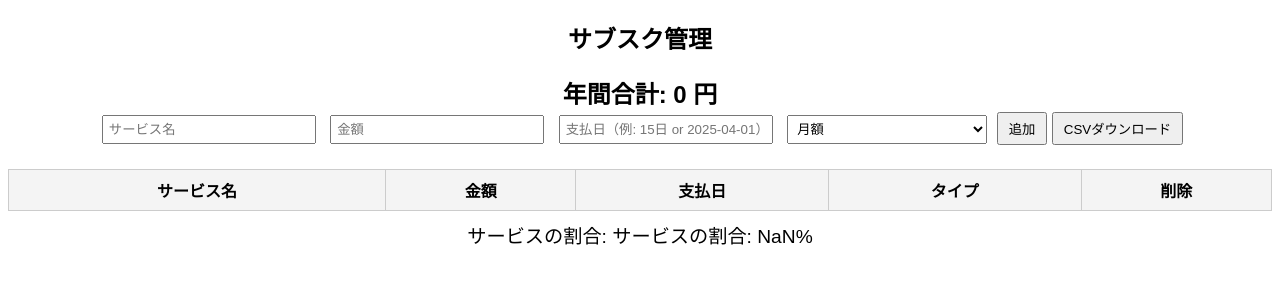
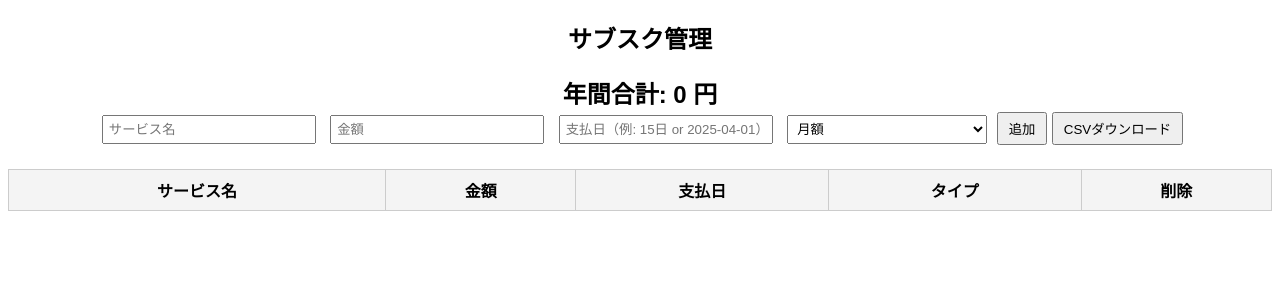
Before and after one commit to kkp-15/Sabusuku2, a plain HTML site: page index.html in a window 1280 px wide. Drawn offline with Linux system fonts and the light colour scheme.

Commit message:
Update index.html

```diff
--- a/index.html
+++ b/index.html
@@ -12,7 +12,6 @@
         input, select { padding: 5px; margin: 5px; width: 90%; max-width: 200px; }
         button { padding: 5px 10px; cursor: pointer; }
         .total { font-size: 1.5em; font-weight: bold; margin-top: 10px; }
-        .percentage { font-size: 1.2em; margin-top: 10px; }
     </style>
 </head>
 <body>
@@ -48,11 +47,6 @@
         <tbody id="subscription-list"></tbody>
     </table>
 
-    <!-- %表示 -->
-    <div class="percentage" id="percentage-info">
-        サービスの割合: <span id="percentage">0%</span>
-    </div>
-
     <script>
         let subscriptions = JSON.parse(localStorage.getItem("subscriptions")) || [];
 
@@ -63,12 +57,9 @@
         function updateTable() {
             const list = document.getElementById("subscription-list");
             const yearlyTotalEl = document.getElementById("yearly-total");
-            const percentageInfo = document.getElementById("percentage");
             list.innerHTML = "";
 
             let yearlyTotal = 0;
-            let typeCounts = { "月額": 0, "年額": 0 };
-            let serviceTotals = {};
 
             subscriptions.forEach((sub, index) => {
                 const row = document.createElement("tr");
@@ -83,17 +74,10 @@
 
                 let yearlyAmount = (sub.type === "月額") ? sub.price * 12 : sub.price;
                 yearlyTotal += yearlyAmount;
-
-                typeCounts[sub.type] += yearlyAmount;
-                serviceTotals[sub.service] = (serviceTotals[sub.service] || 0) + yearlyAmount;
             });
 
             yearlyTotalEl.textContent = formatNumber(yearlyTotal);
             localStorage.setItem("subscriptions", JSON.stringify(subscriptions));
-
-            // %表示の計算
-            const servicePercentage = calculateServicePercentage(serviceTotals, yearlyTotal);
-            percentageInfo.textContent = `サービスの割合: ${servicePercentage.toFixed(2)}%`;
         }
 
         function addSubscription() {
@@ -133,14 +117,6 @@
             link.click();
         }
 
-        function calculateServicePercentage(serviceTotals, yearlyTotal) {
-            let total = 0;
-            for (let totalAmount of Object.values(serviceTotals)) {
-                total += totalAmount;
-            }
-            return (total / yearlyTotal) * 100;
-        }
-
         updateTable();
     </script>
 
```
